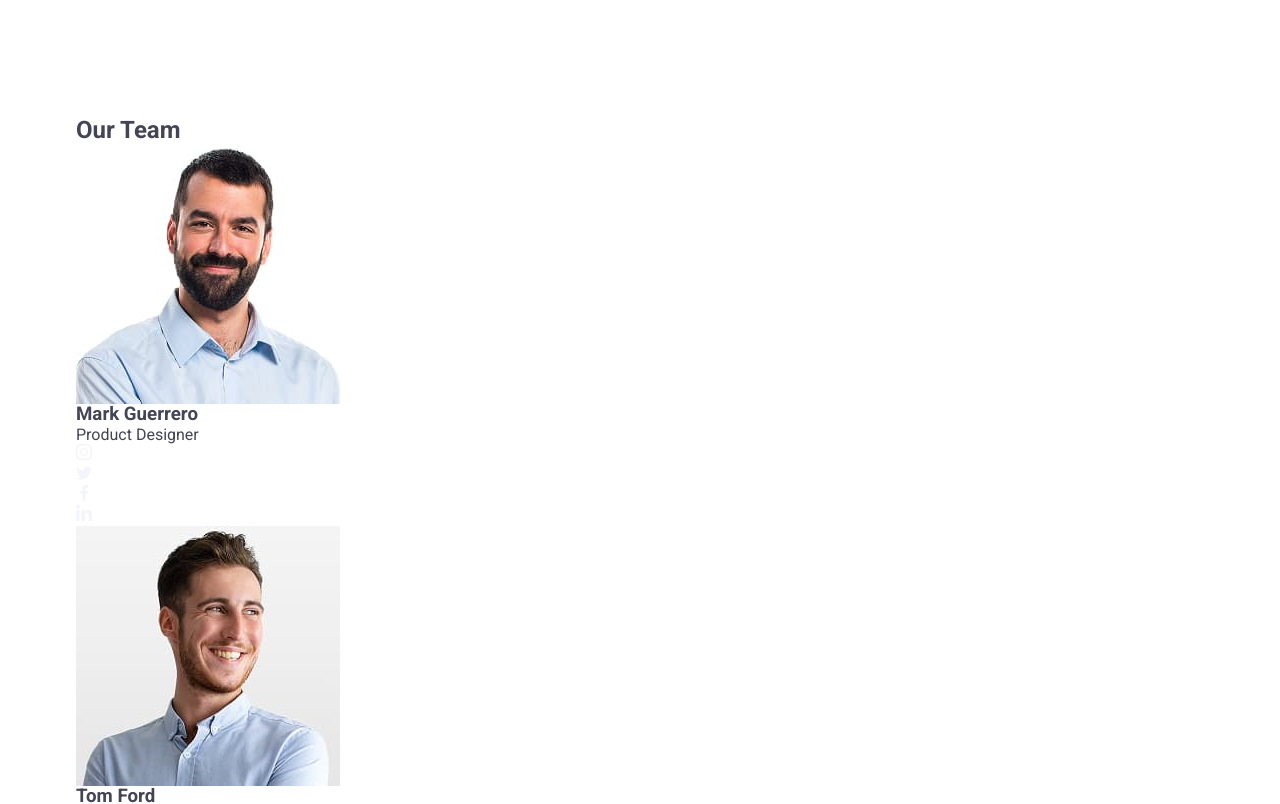
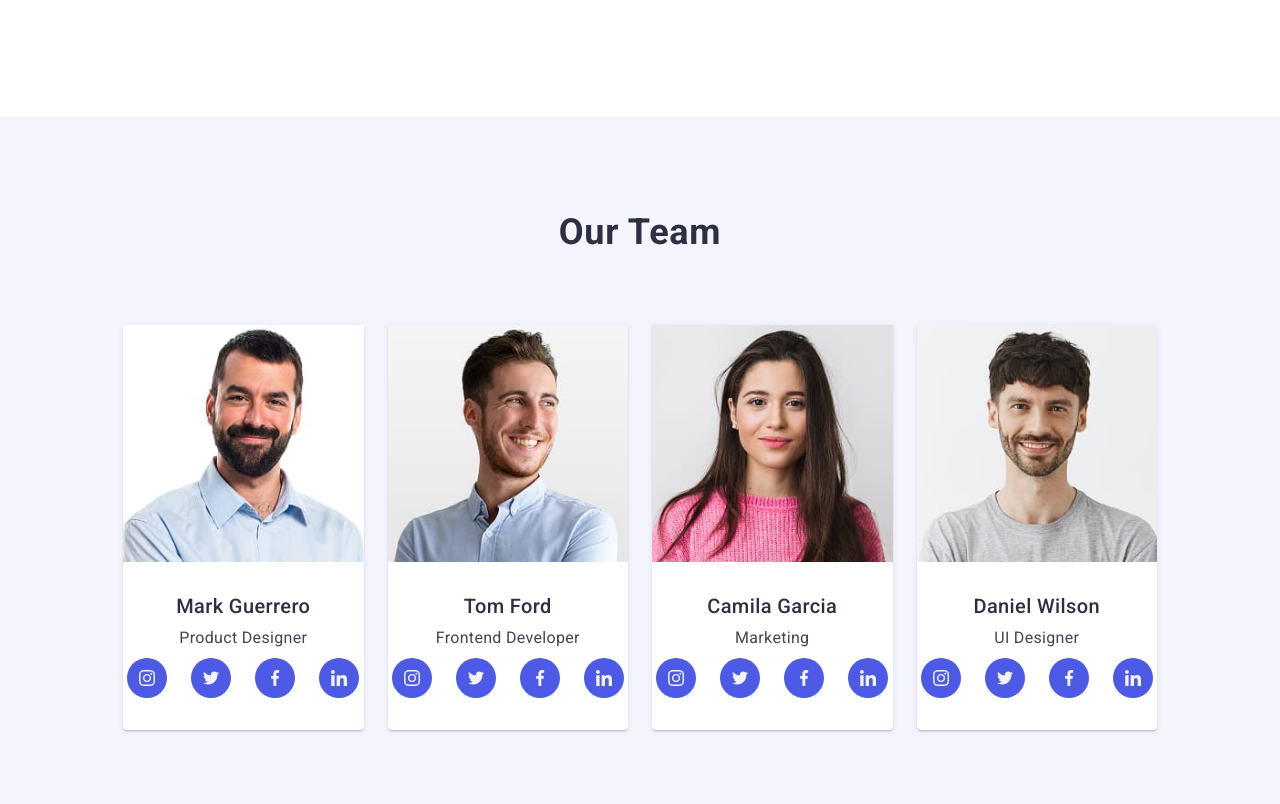
Before and after one commit to MalaksumaMila/goit-markup-hw-06, a plain HTML site: page index.html in a window 1280 px wide. Shown: the part 1020-1824 px from the top of the page. Drawn offline with nearby package versions, Linux system fonts and the light colour scheme.

Commit message:
add team

```diff
--- a/css/styles-old.css
+++ b/css/styles-old.css
@@ -840,8 +840,6 @@
       0 1px 1px 0 rgba(46, 47, 66, 0.16), 0 1px 6px 0 rgba(46, 47, 66, 0.08);
   }
 
-  .team-list-item-image {
-  }
 
   .team-list-item-title-text {
     padding: 32px 0;
--- a/css/styles.css
+++ b/css/styles.css
@@ -823,4 +823,133 @@ button {
   }
 }
 
-/* features*/
+/* team */
+
+.team {
+  background-color: #f4f4fd;
+  padding: 96px 12px;
+}
+
+.team-title {
+  font-weight: 700;
+  font-size: 36px;
+  line-height: 1.11;
+  letter-spacing: 0.02em;
+  text-align: center;
+  text-transform: capitalize;
+  color: #2e2f42;
+  margin-bottom: 72px;
+}
+
+.team-list {
+  display: flex;
+  flex-wrap: wrap;
+  justify-content: center;
+  gap: 72px;
+}
+
+.team-list-item {
+  display: flex;
+  flex-direction: column;
+  align-items: center;
+  justify-content: center;
+  background-color: #ffffff;
+  border-radius: 0px 0px 4px 4px;
+  box-shadow: 0 2px 1px 0 rgba(46, 47, 66, 0.08),
+    0 1px 1px 0 rgba(46, 47, 66, 0.16), 0 1px 6px 0 rgba(46, 47, 66, 0.08);
+}
+
+.team-list-item-title-text {
+  padding: 32px 0;
+  display: flex;
+  align-items: center;
+  justify-content: center;
+  flex-direction: column;
+}
+
+.team-list-image-title {
+  font-weight: 500;
+  font-size: 20px;
+  line-height: 1.2;
+  letter-spacing: 0.02em;
+  text-align: center;
+  color: #2e2f42;
+  margin-bottom: 8px;
+}
+
+.team-list-image-text {
+  font-size: 16px;
+  line-height: 1.5;
+  letter-spacing: 0.02em;
+  text-align: center;
+  color: #434455;
+  margin-bottom: 8px;
+}
+
+.team-list-socials {
+  display: flex;
+  justify-content: center;
+  align-items: center;
+  gap: 24px;
+}
+
+.team-list-socials-item {
+  display: flex;
+  justify-content: center;
+  align-items: center;
+  width: 40px;
+  height: 40px;
+}
+
+.team-list-socials-icon {
+  width: 100%;
+  height: 100%;
+  display: flex;
+  justify-content: center;
+  align-items: center;
+  border-radius: 50%;
+  background-color: #4d5ae5;
+  transition: background-color 250ms cubic-bezier(0.4, 0, 0.2, 1);
+}
+
+.team-list-socials-icon:focus {
+  background-color: #404bbf;
+}
+
+.team-list-socials-icon-svg {
+  fill: #f4f4fd;
+}
+
+@media screen and (min-width: 768px) {
+  .team {
+    padding: 96px 108px;
+  }
+
+  .team-list {
+    gap: 64px 24px;
+  }
+  .team-list-item {
+    width: calc((100% - 24px) / 2);
+  }
+}
+
+@media screen and (min-width: 1158px) {
+  .team {
+    padding: 120px auto;
+  }
+
+  .team-list {
+    display: flex;
+    justify-content: space-between;
+    gap: 24px;
+  }
+
+  .team-list-item {
+    width: calc((100% - 72px) / 4);
+  }
+
+  .team-list-socials-icon:hover,
+  .team-list-socials-icon:focus {
+    background-color: #404bbf;
+  }
+}
--- a/index.html
+++ b/index.html
@@ -465,9 +465,7 @@ UI Designer"
           </ul>
         </div>
       </section>
-
-
-      <section class="portfolio">
+            <section class="portfolio">
         <div class="container">
           <h2 class="portfolio-title">Our Portfolio</h2>
           <ul class="portfolio-list">
@@ -662,7 +660,7 @@ UI Designer"
         </div>
       </section>
     </main>
-    <!-- <footer class="footer">
+    <footer class="footer">
       <div class="container footer-wrapper">
         <div class="container-footer">
           <a class="footer-logo-link" href="./index.html"
@@ -741,7 +739,7 @@ UI Designer"
           </form>
         </div>
       </div>
-    </footer> -->
+    </footer>
     <div class="backdrop" data-modal>
       <div class="container modal-window">
         <button type="button" class="modal-window-close-btn" data-modal-close>
```
